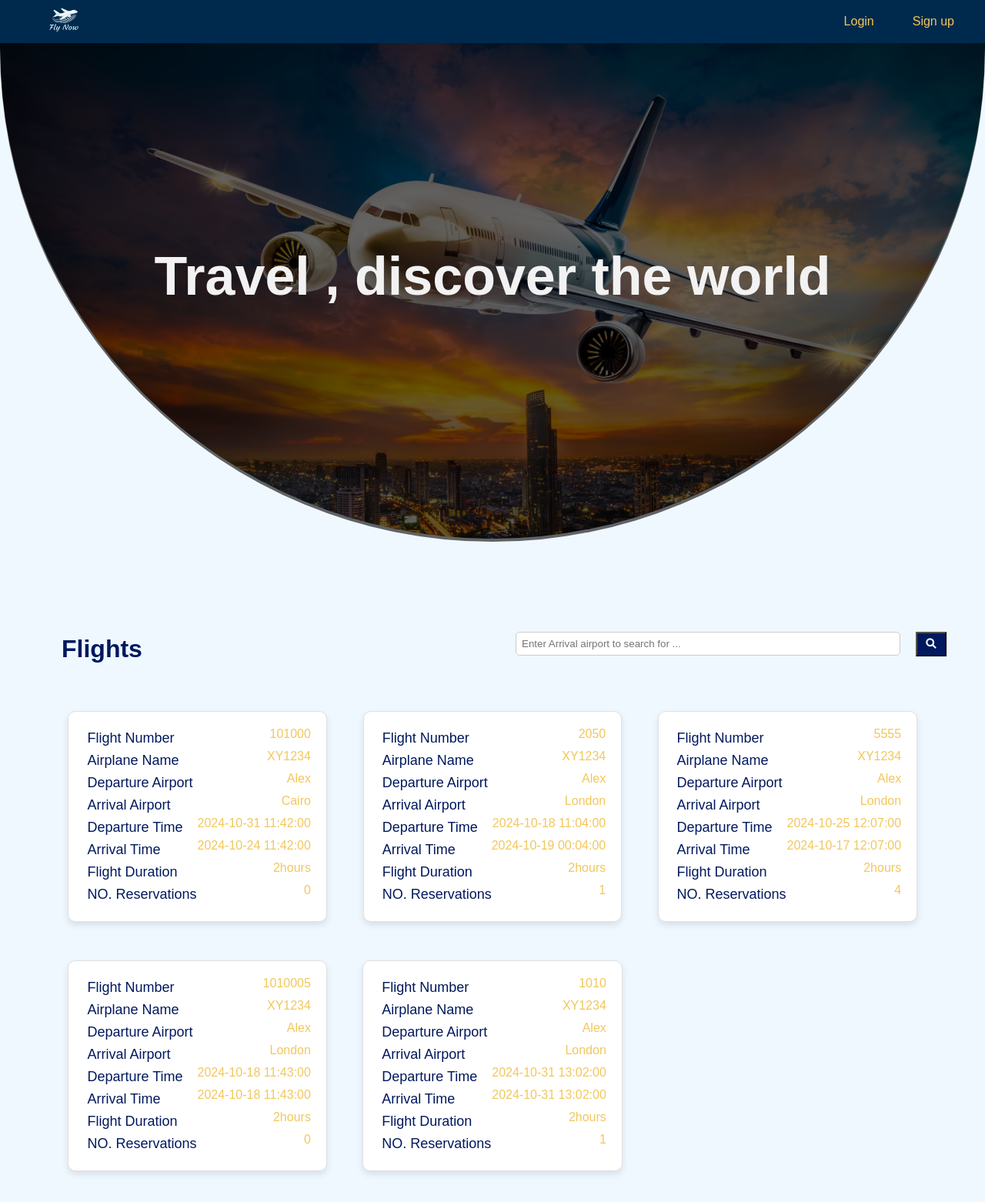
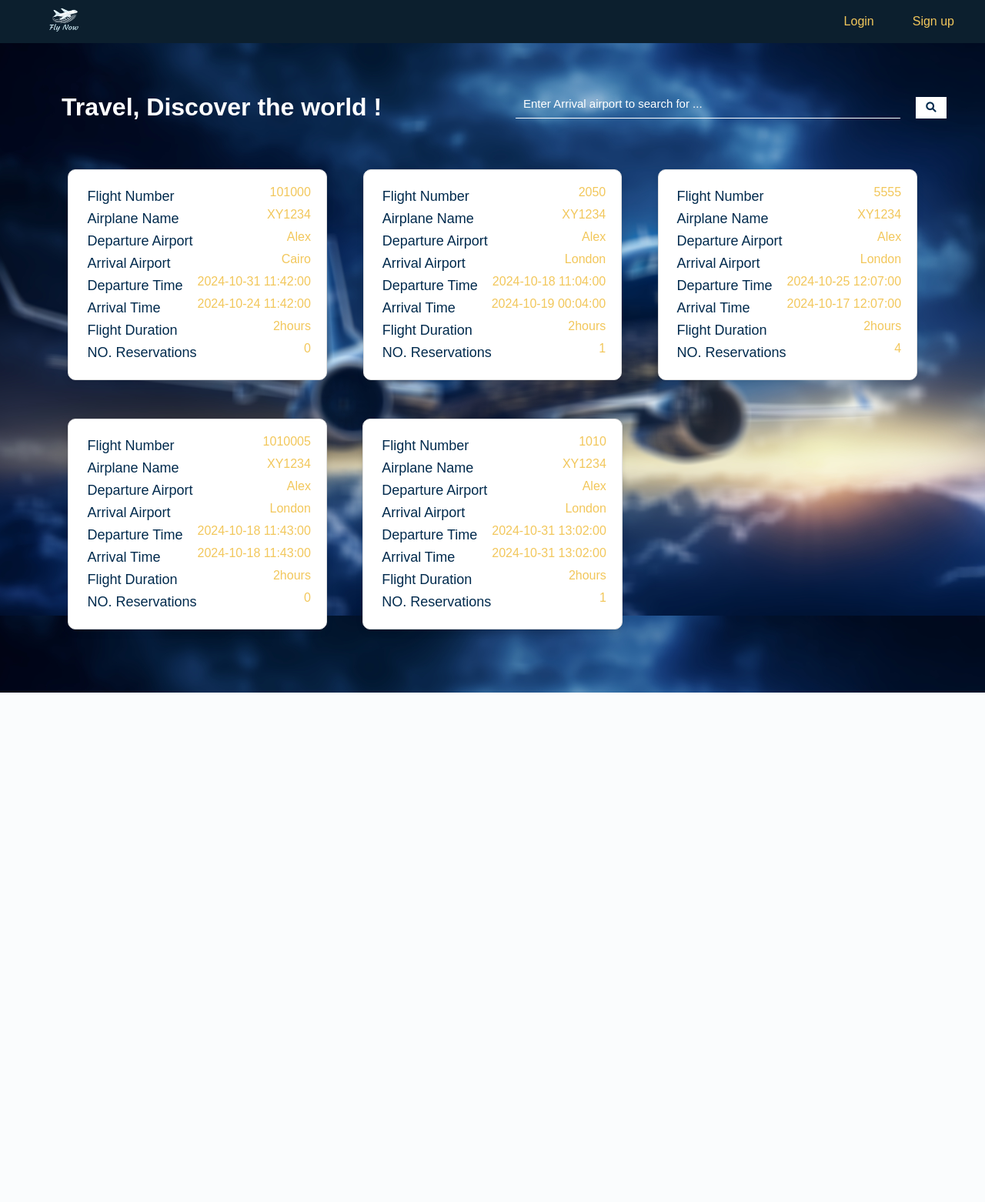
Before and after one commit to AyaHusein2001/Fly-Now, a Flask app: page / in a window 1280 px wide. Shown: the whole page at 77% size. After the commit the page ends 900 px from the top, so only its background shows below. Run offline with Flask 3, Linux system fonts and the light colour scheme.

Commit message:
finished with styles isa

```diff
--- a/Home.html
+++ b/Home.html
@@ -13,6 +13,7 @@
   </head>
 
   <body>
+
     <div id="nav-bar">
       <img src="static/logo.png" width="120px" alt="fly now" />
       <div>
@@ -32,17 +33,12 @@
         >
       </div>
     </div>
-    <div >
-      <div class='img-container'>
-        <img  src="static/3.jpg"   alt="" />
-        <h1 class="header">Travel , discover the world</h1>
-      </div>
 
+    </div>
 
-      </div>
-    </div>
     <header>
-      <h1 id='home-header'>Flights</h1>
+
+      <h1 id='home-header'>Travel, Discover the world !</h1>
 
     <form action="/search" method="get">
 
@@ -60,5 +56,6 @@
 
     $$FLIGHTS$$
   </body>
+
   <script src="static/navscript.js"></script>
 </html>
--- a/app.py
+++ b/app.py
@@ -421,8 +421,9 @@
        return redirect('/')
 
     bookings = Booking.get_bookings_of_flight(flight_number)
-
-    return get_html('reservations').replace('$$RESERVATIONS$$',add_bookings_to_the_page(bookings,True,False))
+    reservationspage=get_html('reservations').replace('$$RESERVATIONS$$',add_bookings_to_the_page(bookings,True,False))
+    reservationspage=reservationspage.replace('$$FLIGHTNUMBER$$',flight_number)
+    return reservationspage
 
 
 
@@ -442,13 +443,25 @@
     Query Parameters:
     - `q` (str): The reservation ID for which to search.
     """
+    if session:
+        user_type=session['user_type']
+        # print(user_type)
+    else:
+        user_type='1'
 
+    user_id=session['user']
     id= request.args.get('q')
+
+    flight_number= request.args.get('flight_number')
+
     booking=Booking()
-    booking=booking.find_booking(id)
+    booking=booking.find_booking(id,user_type,user_id,flight_number)
+
     bookings=[booking]
+    reservationspage=get_html('reservations').replace('$$RESERVATIONS$$',add_bookings_to_the_page(bookings,True,False))
+    reservationspage=reservationspage.replace('$$FLIGHTNUMBER$$',flight_number)
 
-    return get_html('reservations').replace('$$RESERVATIONS$$',add_bookings_to_the_page(bookings,True,False))
+    return reservationspage
 
 
 
--- a/data/employeesnumbers.txt
+++ b/data/employeesnumbers.txt
@@ -2,3 +2,9 @@
 1111
 1
 1111111
+15
+15
+15
+15
+15
+16
--- a/reservations.html
+++ b/reservations.html
@@ -33,7 +33,7 @@
 
 
     <input placeholder='Enter Reservation Number to search for ...' type="number" name="q" />
-
+    <input type="hidden" name="flight_number" value="$$FLIGHTNUMBER$$" />
 
       <button type="submit" class="search-button">
         <i class="fas fa-search"></i>
--- a/static/navbarstyles.css
+++ b/static/navbarstyles.css
@@ -1,5 +1,5 @@
 #nav-bar {
-  background-color: #002A4D;
+  background-color: #0C1F2E;
   width: 100%;
   margin: 0;
   top: 0;
--- a/static/signupstyles.css
+++ b/static/signupstyles.css
@@ -41,7 +41,7 @@
 
 form h1{
   margin-top: 0;
-  margin-bottom: 20px;
+  margin-bottom: 30px;
   text-align: center;
   color: #002A4D;
   font-weight: 500;
@@ -56,6 +56,7 @@
   color: #002A4D;
 
 }
+
 .form-component input{
   display: block;
   background: none;
@@ -79,6 +80,7 @@
   padding: 7px;
   margin: 0;
   margin-bottom: 15px;
+  margin-top: 15px;
   border: 0;
   border-radius: 5px;
 }
@@ -112,5 +114,6 @@
 color: red;
 text-align: center;
 margin: 3px;
+padding: 15px;
 font-weight: bold;
 }
--- a/static/styles.css
+++ b/static/styles.css
@@ -1,29 +1,27 @@
-body{
+html{
+  height: 100%;
+}
+body {
   font-family: Arial, Helvetica, sans-serif;
   padding: 0;
   margin: 0;
   overflow-x: hidden;
   width: 100%;
-    background-color: aliceblue;
+  background: url('4.jpg') no-repeat center center fixed;
+  background-size: cover;
+  /* height: 660px; */
+  font-family: sans-serif;
+  height: 100%;
 }
+
 * {
   box-sizing: border-box;
 }
-#home-header{
-    text-align:left;
-    margin-left:30px;
+#home-header {
+  text-align: left;
+  margin-left: 30px;
+}
 
-}
-.header {
-    color: #f2f2f2;
-    font-size: 70px;
-    padding: 8px 12px;
-    position: absolute;
-    bottom: 250px;
-    width: 100%;
-    text-align: center;
-    z-index: 8;
-  }
 
 .img-container {
   max-width: 100%;
@@ -36,27 +34,6 @@
   position: relative;
 }
 
-.img-container::after {
-    content: "";
-    position: absolute;
-    top: 0;
-    left: 0;
-    right: 0;
-    bottom: 0;
-    border-bottom-left-radius: 600px;
-    border-bottom-right-radius: 600px;
-    background-color: rgba(0, 0, 0, 0.6);
-    z-index: 1;
-}
-
-.img-container img {
-    border-bottom-left-radius: 800px;
-    border-bottom-right-radius: 800px;
-    width: 100%;
-    height: 700px;
-    object-fit: cover;
-    z-index: 0;
-}
 
 #content {
   padding-right: 50px;
@@ -65,18 +42,14 @@
   display: grid;
   grid-template-columns: repeat(3, 1fr);
   gap: 10px;
-
-
-
 }
-
 
 p {
   font-size: 18px;
   color: #000;
 }
-span{
-    color:#F2C75B ;
+span {
+  color: #f2c75b;
   text-transform: capitalize; /* Capitalizes the first letter of each word */
 }
 
@@ -87,7 +60,7 @@
   padding: 20px;
   margin: 20px auto;
   max-width: 400px;
-    border: 1px solid #E0E0E0;
+  border: 1px solid #e0e0e0;
   text-align: center;
   display: flex;
   flex-direction: column;
@@ -95,19 +68,20 @@
 }
 
 .flight-card.old-flight {
-    background-color: #7c7988b3; /* Greyish background for old flights */
+  background-color: #d0cce066; /* Greyish background for old flights */
   color: white;
 }
 
+
 .flight-card p {
-    color: #00185E;
+  color: #002a4d;
   padding: 2px;
   margin: 2px;
 }
 
 h1 {
   text-align: center;
-    color: #00185E;
+  color: white;
 }
 
 .flight-card .flight-card-content {
@@ -123,37 +97,30 @@
   align-self: center;
 }
 
-
-.visible-tag{
+.visible-tag {
   display: inline;
 }
 
-
-.invisible-tag{
+.invisible-tag {
   display: none;
 }
 
-
-
-.submit-button:hover{
-    background-color: #517cfe;
-
+.submit-button:hover {
+  background-color: #096ec0;
 }
 
-.submit-button{
-    background-color: #00185E;
+.submit-button {
+  background-color: #002a4d;
 
   width: 80px;
   border-radius: 20px;
   cursor: pointer;
 
   display: flex;
-    margin-top:20px ;
+  margin-top: 20px;
   justify-content: center;
-
-
 }
-.submit-button a{
+.submit-button a {
   color: white;
   text-decoration: none;
   padding: 10px;
@@ -162,102 +129,104 @@
   display: none;
 }
 
-.flight-card .submit-button{
+.flight-card .submit-button {
   width: 100%;
 }
-.cancel-button:hover{
-    background-color: #00185E;
+.cancel-button:hover {
+  background-color: #002a4d;
   color: white;
-
 }
 
-.cancel-button{
-
+.cancel-button {
   /* min-width: 80px; */
   width: 100%;
   border-radius: 20px;
   cursor: pointer;
   display: flex;
-    margin-top:20px ;
+  margin-top: 20px;
   justify-content: center;
-    border: 1px solid #00185E ;
-
-
+  border: 1px solid #002a4d;
 }
-.cancel-button a{
-    color: #00185E;
+.cancel-button a {
+  color: #002a4d;
   text-decoration: none;
   padding: 10px;
 }
 
-.cancel-button:hover a{
+.cancel-button:hover a {
   color: white;
-
 }
 
-.edit-delete-div{
+.edit-delete-div {
   display: flex;
   gap: 10px;
   width: 100%;
 }
 
-
-
-
-input[type=submit]{
-    background-color: #00185E;
+input[type="submit"] {
+  background-color: #002a4d;
   color: white;
   width: 80px;
   border-radius: 20px;
   cursor: pointer;
 }
 
-
-button{
-    background-color: #00185E;
-    color: white;
+button {
+  background-color: #fff;
+  color: #002a4d;
   width: 40px;
   padding: 7px;
   display: flex;
   align-items: center;
   justify-content: center;
-    margin-bottom: 14px;
+  border: 0;
+  outline: none;
   cursor: pointer;
 }
+button:hover{
+  color: #fff;
+  background-color: #002a4d;
+}
+input::placeholder {
+  color: white; /* Light grey color */
+  opacity: 1;  /* Ensures the color opacity is fully applied */
+}
+input[type="submit"]:hover {
+  background-color: #096ec0;
+}
 
-input[type=submit]:hover{
-    background-color: #517cfe;
+header {
+  display: flex;
+  flex-direction: row;
+  justify-content: space-between;
+  margin-top: 100px;
+  padding-right: 50px;
+  padding-left: 50px;
 
 }
 
-header{
-    display: flex;
-    flex-direction: row;
-    justify-content: space-between;
-    margin-top:100px;
-    padding-right: 50px;
-    padding-left: 50px;
-}
-
-header form{
+header form {
   display: flex;
   flex-direction: row;
   align-items: center;
   justify-content: space-between;
 }
-header input{
+header input {
+  width: 500px;
 
-        padding: 7px;
+  display: block;
+  background: none;
   margin-right: 20px;
+  border: 0;
+  border-bottom: 1px solid #fff;
 
-      width: 500px;
-      margin-bottom: 15px;
-      border: 1px solid #ccc;
-      border-radius: 5px;
-
-
+  padding: 10px;
+  margin-bottom: 10px;
+  color: #fff;
+  box-sizing: border-box;
+  font-size: 15px;
+  outline: none;
 }
-
 
 /* Media query for small devices */
 @media (max-width: 768px) {
@@ -267,15 +236,13 @@
     padding-left: 20px;
     padding-right: 20px;
   }
-    .flight-card{
+  .flight-card {
     width: 100%;
     font-size: 14px;
     padding: 15px;
-
   }
-    .flight-card p{
+  .flight-card p {
     font-size: 14px;
-
   }
   .flight-card .flight-card-content {
     padding-top: 10px;
@@ -286,12 +253,10 @@
     gap: 0px;
   }
 
-header{
-
+  header {
     flex-direction: column;
-
   }
-#home-header{
+  #home-header {
     text-align: center;
     margin-right: 0;
   }
--- a/utilities.py
+++ b/utilities.py
@@ -56,7 +56,7 @@
     actual_bookings=''
     if bookings :# in searching it always enters here even if the object is none
         if bookings[0] is not None:
-            actual_bookings+="<div style='padding-top:60px;' id='content'>"
+            actual_bookings+="<div  id='content'>"
             for booking in bookings:
 
                 actual_bookings+='<div class="flight-card">'+'<div class="flight-card-content"> <p> Flight Number </p> <span class="flight-number">'+ str(booking['flight_number']) +'</span></div>'
@@ -72,7 +72,10 @@
                 actual_bookings+='<div class="flight-card-content"><p> Name :</p><span>'+ booking['name'] +'</span></div>'
                 actual_bookings+='<div class="flight-card-content"><p> Age : </p><span>'+ str(booking['age']) +'</span></div>'
                 actual_bookings+='<div class="flight-card-content"><p> Phone Number : </p><span>'+ booking['phone_number'] +'</span></div>'
-                actual_bookings += f"<div class='cancel-button'><a href='/delete-booking?reservation_id={str(booking['reservation_id'])}&flight_number={str(booking['flight_number'])}'>Cancel</a></div></div>"
+                if not admin:
+                    actual_bookings += f"<div class='cancel-button'><a href='/delete-booking?reservation_id={str(booking['reservation_id'])}&flight_number={str(booking['flight_number'])}'>Cancel</a></div></div>"
+                else:
+                    actual_bookings+='</div>'
             actual_bookings+="</div>"
 
         elif bookings[0] is None and search is not None:# if function is used for search , message will be different .
```
Also changed, not shown: adminadded.html (+12 -5 lines), models/booking.py (+11 -4 lines), instance/flightbookingsystem.sqlite3, static/4.jpg (added). Lines whose indentation alone changed are shown as unchanged.
